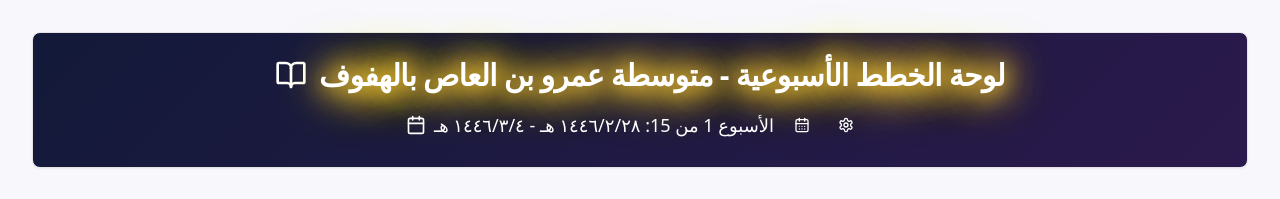
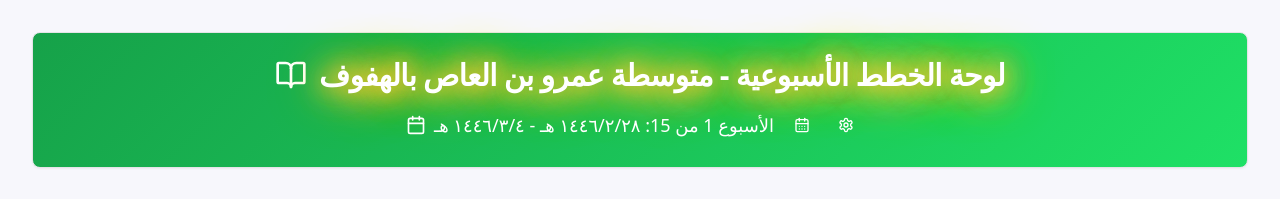
Before and after one commit to umro39/madrasty-weekly-planner, a React (Vite) app: page / in a window 1280 px wide. Shown: the top 199 px of the page. Built offline with nearby package versions, Linux system fonts and the light colour scheme; no server answers; the database is empty.

Commit message:
Reverted to commit 5749053cbdeeb25863a367713f350221b70dc610

```diff
--- a/src/index.css
+++ b/src/index.css
@@ -51,8 +51,7 @@
     /* تدرجات لونية */
     --gradient-primary: linear-gradient(135deg, hsl(var(--primary)), hsl(var(--primary-glow)));
     --gradient-card: linear-gradient(145deg, hsl(0 0% 100%), hsl(240 5% 98%));
-    --gradient-header: linear-gradient(135deg, hsl(230 50% 15%), hsl(260 50% 20%));
-    --gradient-header-glow: linear-gradient(135deg, hsl(230 60% 25%), hsl(260 60% 30%));
+    --gradient-header: linear-gradient(135deg, hsl(var(--primary)), hsl(var(--accent)));
 
     /* ظلال أنيقة */
     --shadow-card: 0 4px 20px hsl(var(--primary) / 0.1);
```
